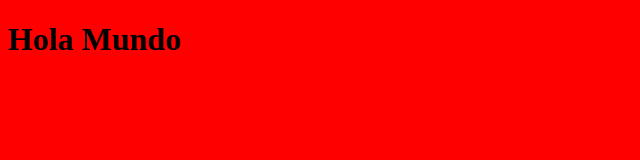
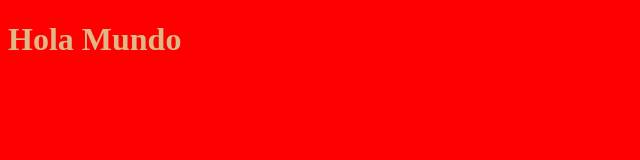
Before and after one commit to ShayerB-cuc/Clase-Buenas-Practica, a plain HTML site: page index.html in a window 1280 px wide. Shown: the whole page, without its empty margins (0-640 px from the left). Drawn offline with Linux system fonts and the light colour scheme.

Commit message:
se cambió el color del texto

```diff
--- a/index.html
+++ b/index.html
@@ -8,6 +8,9 @@
         body{
             background-color: red;
         }
+        h1{
+            color: burlywood;
+        }
     </style>
 </head>
 <body>
```
